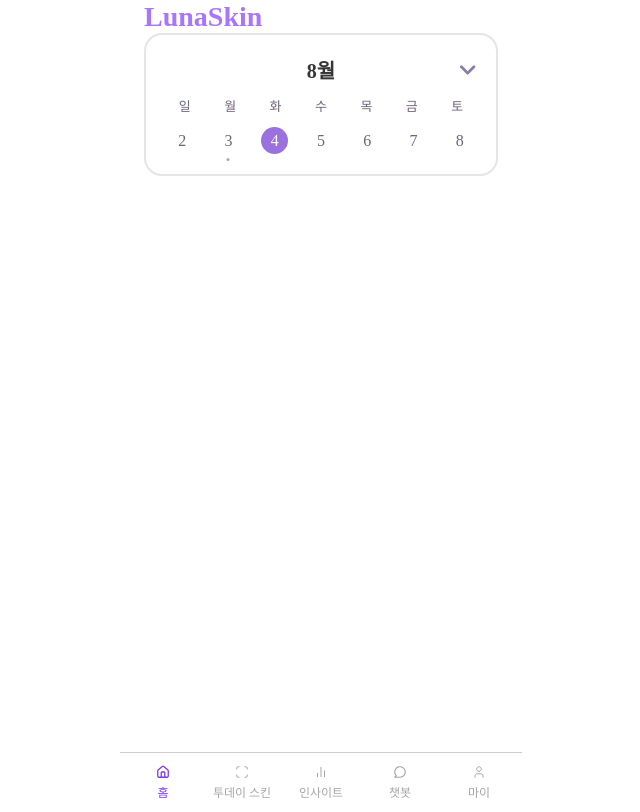
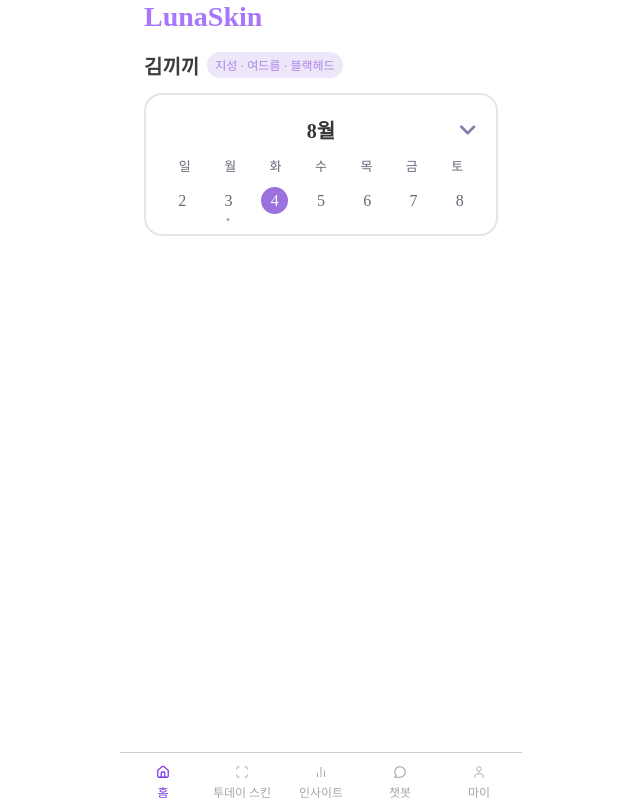
Before and after one commit to Luna-Skin/LunaSkin-FE, a React (Vite) app: page / in a window 1280 px wide. Shown: the whole page, without its empty margins (319-959 px from the left). Built offline with nearby package versions, Linux system fonts and the light colour scheme.

Commit message:
✨ Feat: 홈 화면 사용자 이름·피부 정보 표시 영역 구현

```diff
--- a/src/components/home/Header.jsx
+++ b/src/components/home/Header.jsx
@@ -2,7 +2,7 @@
 
 const HeaderText = styled.h1`
   height: 33px;
-  margin: 0 0 0 24px;
+  margin: 0 0 20px 24px;
   display: flex;
   align-items: center;
   color: #a876fc;
--- /dev/null
+++ b/src/components/home/UserInfo.jsx
@@ -0,0 +1,65 @@
+import styled from "styled-components";
+
+const Container = styled.div`
+  display: flex;
+  margin-bottom: 16px;
+  align-items: center;
+  gap: 8px;
+  height: 24px;
+  padding-left: 24px;
+  box-sizing: border-box;
+`;
+
+const UserName = styled.span`
+  color: #3c3c3c;
+  font-family: "Pretendard Variable";
+  font-size: 20px;
+  font-style: normal;
+  font-weight: 600;
+  line-height: normal;
+`;
+
+const SkinTag = styled.div`
+  display: flex;
+  padding: 4px 8px;
+  justify-content: center;
+  align-items: center;
+  gap: 10px;
+  border-radius: 18px;
+  background: rgba(169, 133, 231, 0.2);
+  box-sizing: border-box;
+  white-space: nowrap;
+`;
+
+const SkinTagText = styled.span`
+  color: #a985e7;
+  font-family: "Pretendard Variable";
+  font-size: 12px;
+  font-style: normal;
+  font-weight: 500;
+  line-height: normal;
+`;
+
+// 태그 한 줄 안에 다 담아야 해서, 고민이 많아지면 2개까지만 보여주고 나머지는 +N으로 축약
+// TODO: 디자이너/PO 확인 필요 - 전부 나열 vs 개수 제한
+const MAX_VISIBLE_CONCERNS = 2;
+
+function formatConcerns(concerns = []) {
+  if (concerns.length <= MAX_VISIBLE_CONCERNS) return concerns.join(" · ");
+  const shown = concerns.slice(0, MAX_VISIBLE_CONCERNS).join(" · ");
+  const rest = concerns.length - MAX_VISIBLE_CONCERNS;
+  return `${shown} +${rest}`;
+}
+
+export default function UserInfo({ name, skinType, skinConcerns = [] }) {
+  return (
+    <Container>
+      <UserName>{name}</UserName>
+      <SkinTag>
+        <SkinTagText>
+          {skinType} · {formatConcerns(skinConcerns)}
+        </SkinTagText>
+      </SkinTag>
+    </Container>
+  );
+}
--- a/src/mocks/homeMock.js
+++ b/src/mocks/homeMock.js
@@ -2,7 +2,7 @@
 export const MOCK_USER = {
   name: "김끼끼", // 사용자 이름
   skinType: "지성", // 피부 타입 (예: 지성, 건성, 복합성...)
-  skinConcern: "블랙헤드", // 피부 고민 (예: 블랙헤드, 홍조, 트러블...)
+  skinConcerns: ["여드름", "블랙헤드"],  // 피부 고민 (예: 블랙헤드, 홍조, 트러블...). 배열 - SkinInfo 다중 선택과 동일한 구조. 여러 개 넣으면 자동으로 같이 표시됨
 };
 
 // Period_Cycle 테이블 대응
--- a/src/pages/Home/Home.jsx
+++ b/src/pages/Home/Home.jsx
@@ -1,15 +1,14 @@
 import Header from "../../components/home/Header";
+import UserInfo from "../../components/home/UserInfo";
 import CalendarView from "../../components/home/CalendarView";
-import { MOCK_PERIOD_CYCLES, MOCK_SKIN_RECORDS } from "../../mocks/homeMock";
+import { MOCK_USER, MOCK_PERIOD_CYCLES, MOCK_SKIN_RECORDS } from "../../mocks/homeMock";
 
 export default function Home() {
   return (
     <div>
       <Header />
-      <CalendarView
-        periodCycles={MOCK_PERIOD_CYCLES}
-        skinRecords={MOCK_SKIN_RECORDS}
-      />
+      <UserInfo name={MOCK_USER.name} skinType={MOCK_USER.skinType} skinConcerns={MOCK_USER.skinConcerns} />
+      <CalendarView periodCycles={MOCK_PERIOD_CYCLES} skinRecords={MOCK_SKIN_RECORDS} />
     </div>
   );
 }
```
